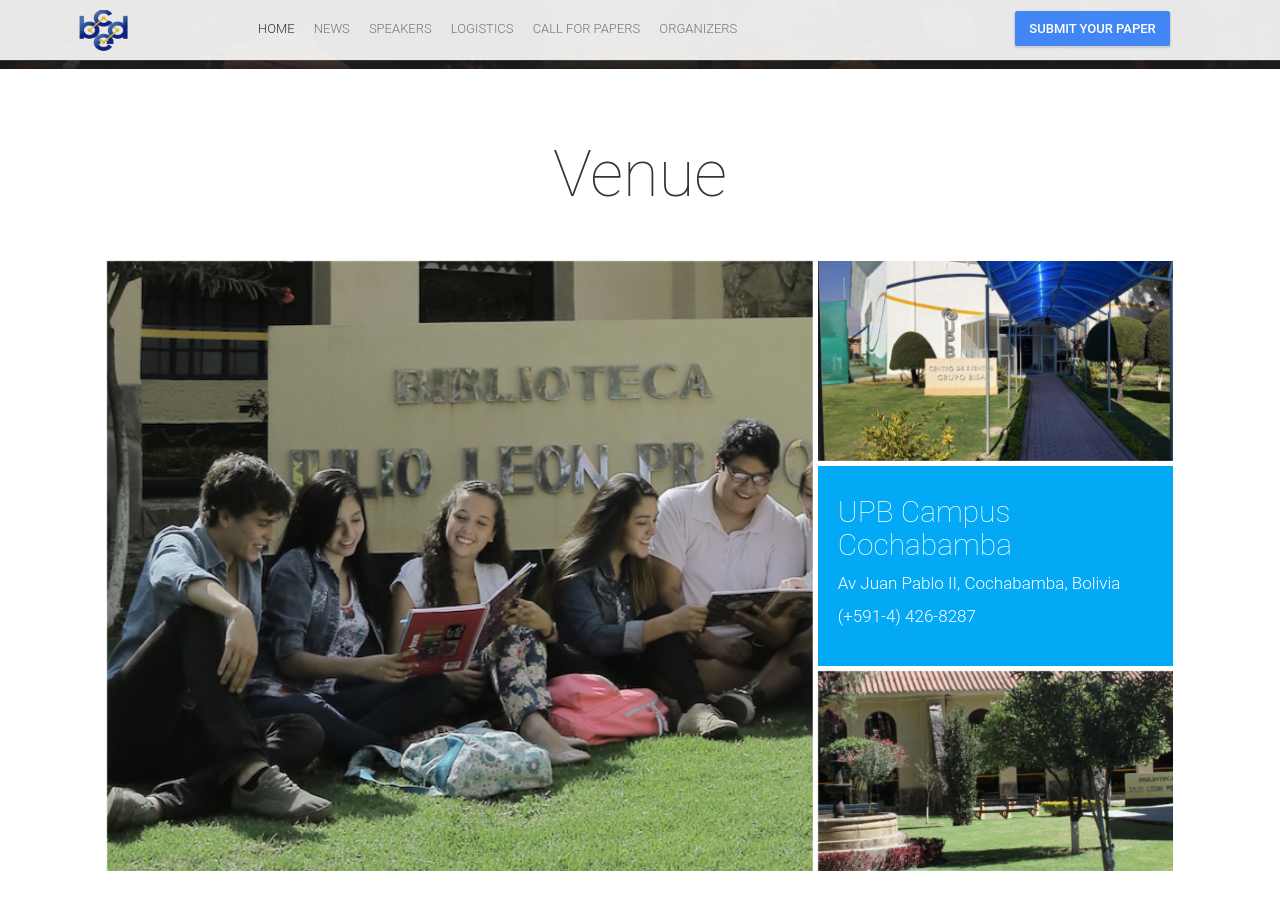
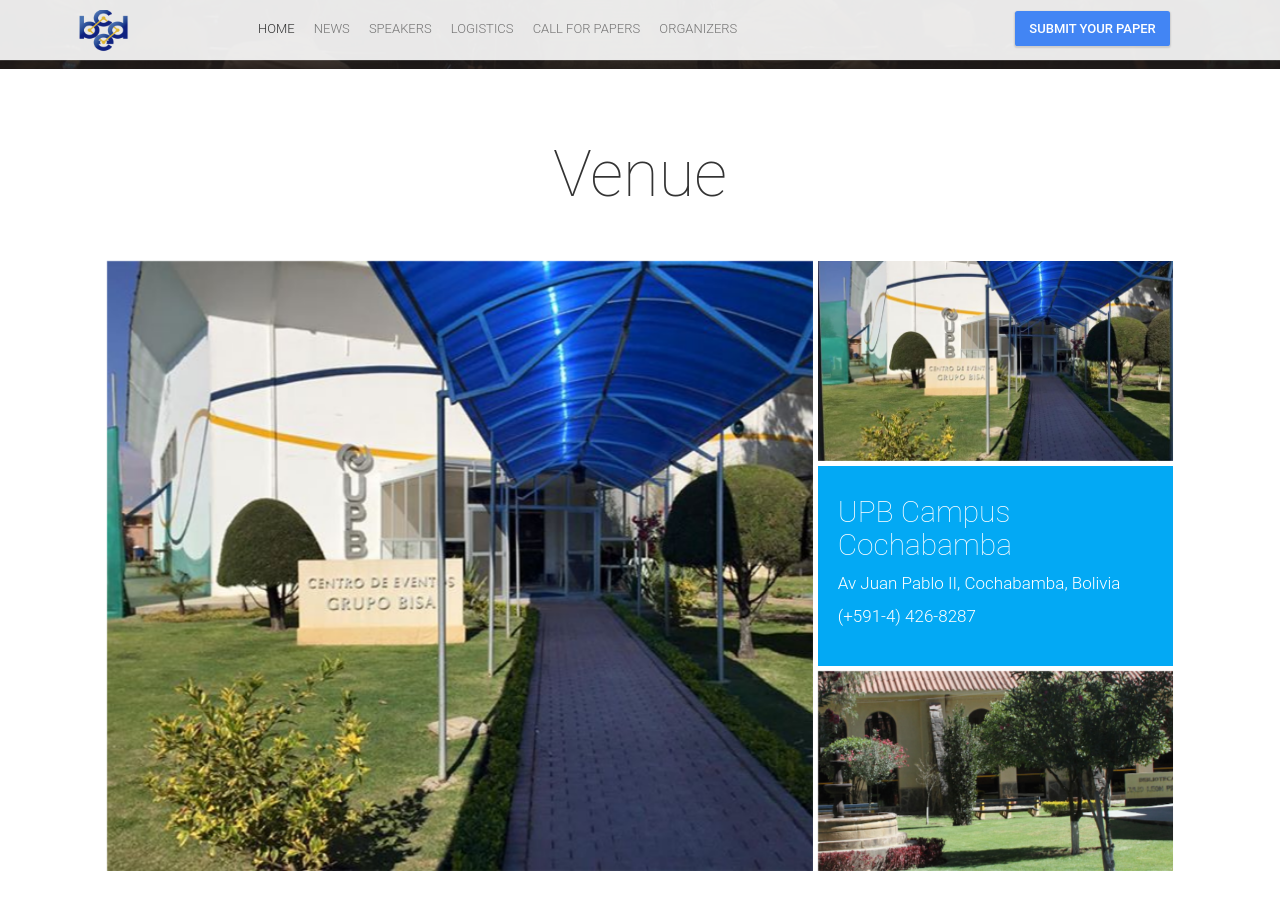
Before and after one commit to sebolbcde/bcde8, a Jekyll site: the page built from index.html, in a window 1280 px wide and 900 px high, scrolled down 2557 px. Built offline with Jekyll 4.4.1, drawn with Linux system fonts in a browser that asks for light colours; nearby versions of some CDN libraries; comment, search, counter and statistics services are not loaded.

Commit message:
cleaned up figures and home page

```diff
--- a/_config.yml
+++ b/_config.yml
@@ -115,7 +115,7 @@
 
 # Venue Block
 venueBlockTitle: "Venue"
-venueBigImage: "venue_upb_3.jpg"
+venueBigImage: "venue_upb_1.jpg"
 venueSmallImage1: "venue_upb_1.jpg"
 venueSmallImage2: "venue_upb_2.jpg"
 venueSmallImage3: "venue_upb_0.jpg"
```
